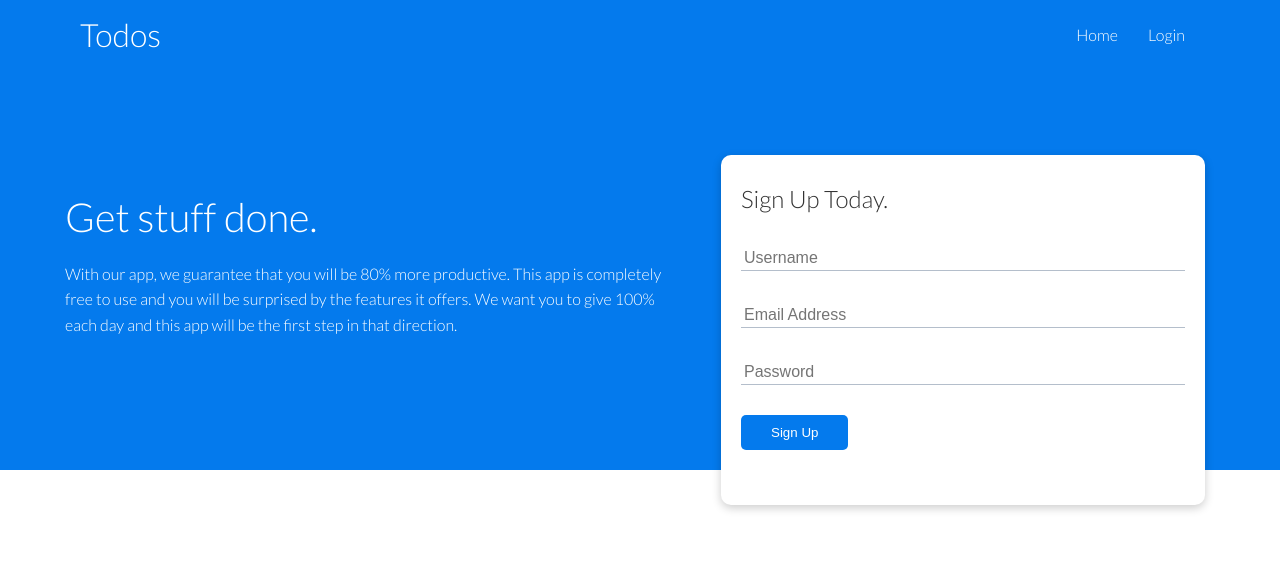
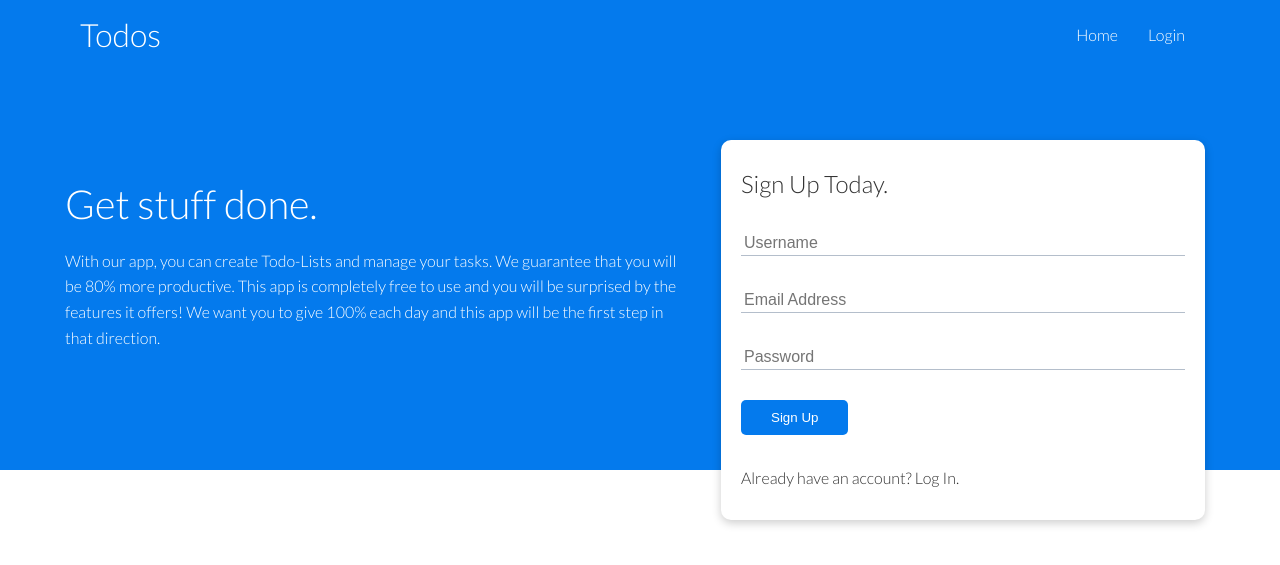
Before and after one commit to arpanneupane19/Todos, a Flask app: page / in a window 1280 px wide. Shown: the top 565 px of the page. Run offline with Flask 2, Linux system fonts and the light colour scheme.

Commit message:
added some changes to pages

```diff
--- a/static/home.css
+++ /dev/null
@@ -1,84 +0,0 @@
-@import url('https://fonts.googleapis.com/css2?family=Lato:wght@300&display=swap');
-
-* {
-	box-sizing: border-box;
-	padding: 0;
-	margin: 0;
-}
-
-body {
-	font-family: 'Lato', sans-serif;
-	color: #333;
-	line-height: 1.6;
-}
-
-ul {
-	list-style-type: none;
-}
-
-a {
-	text-decoration: none;
-	color: #333;
-}
-
-h1, h2 {
-	font-weight: 300;
-	line-height: 1.2;
-	margin: 10px 0;
-}
-
-p {
-	margin: 10px 0;
-}
-
-img {
-	width: 100%;
-}
-
-
-/* Navbar */
-.navbar {
-	background-color: #047aed;
-	color: #fff;
-	height: 70px;
-	/* display: flex; */
-}
-
-.navbar ul {
-	display: flex;
-}
-
-.navbar a {
-	color: #fff;
-	padding: 10px;
-	margin: 0 5px;
-}
-
-.navbar a:hover {
-	border-bottom: 0.1px #fff solid;
-
-
-}
-
-.navbar .flex {
-	justify-content: space-between;
-}
-
-/* Showcase */
-
-
-
-/* Utilities */
-.container {
-	max-width: 1200px;
-	margin: 0 auto;
-	overflow: auto;
-	padding: 0 40px;
-}
-
-.flex {
-	display: flex;
-	justify-content: space-center;
-	align-items: center;
-	height: 100%;
-}
--- a/templates/home.html
+++ b/templates/home.html
@@ -3,7 +3,7 @@
 <head>
 	<meta charset="UTF-8">
 	<meta name="viewport" content="width=device-width, initial-scale=1.0">
-	<link rel='stylesheet' href='../static/home.css'>
+
 
 	<title>Todos | Task Manager For Everyone</title>
 </head>
@@ -26,9 +26,9 @@
 		<div class='container grid'>
 			<div class="showcase-text">
 				<h1>Get stuff done.</h1>
-				<p>With our app, we guarantee that you will be 80% more productive.
+				<p>With our app, you can create Todo-Lists and manage your tasks. We guarantee that you will be 80% more productive.
 				   This app is completely free to use and you will be surprised by the
-				   features it offers. We want you to give 100% each day and this app will
+				   features it offers! We want you to give 100% each day and this app will
 				   be the first step in that direction.
 				</p>
 
@@ -50,6 +50,9 @@
 				</div>
 				<div class='form-control'>
 					<input type='submit' value='Sign Up' class='btn btn-primary'>
+				</div>
+				<div class='form-control'>
+					<a href='/login'>Already have an account? Log In.</a>
 				</div>
 			</form>
 			</div>
@@ -156,7 +159,7 @@
 
 		.signup-form {
 			position: relative;
-			height: 350px;
+			height: 380px;
 			padding: 40px;
 			top: 60px;
 			z-index: 100;
```
Also changed, not shown: templates/login.html (+9 -4 lines).
